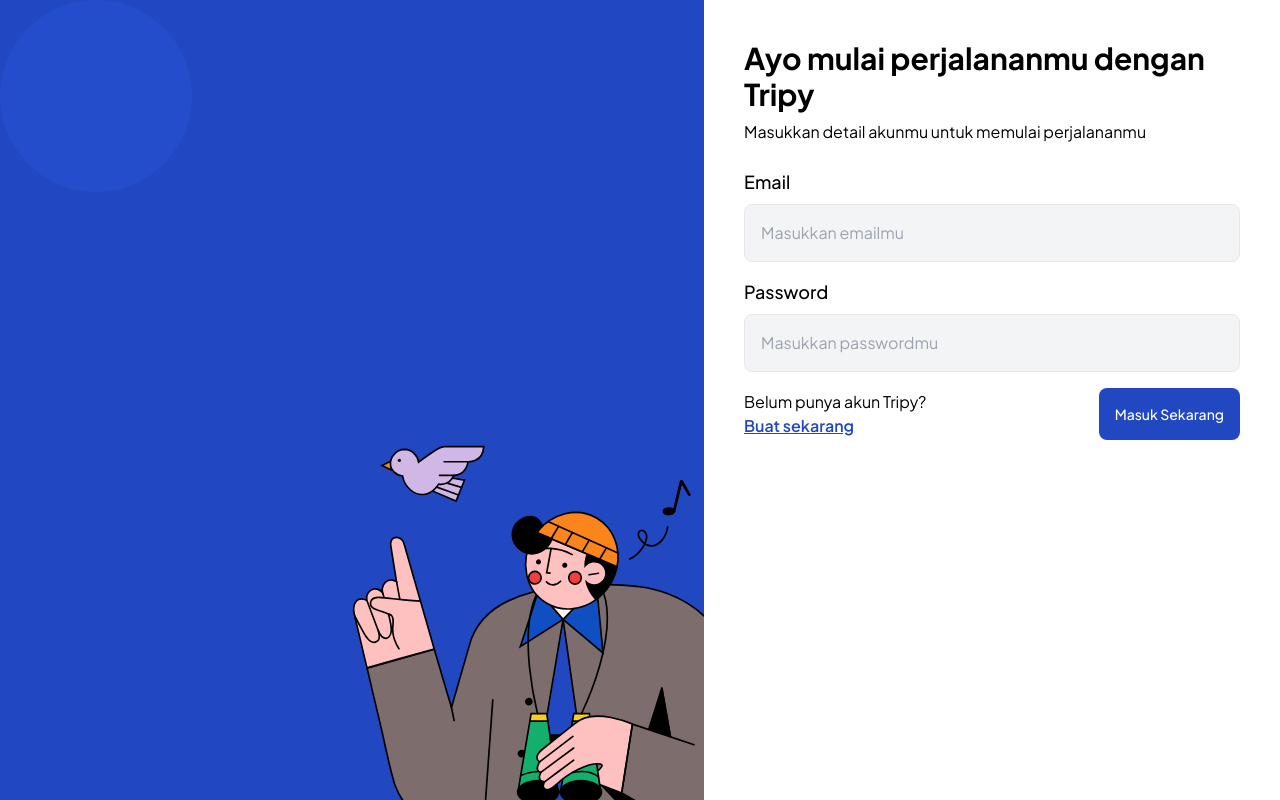
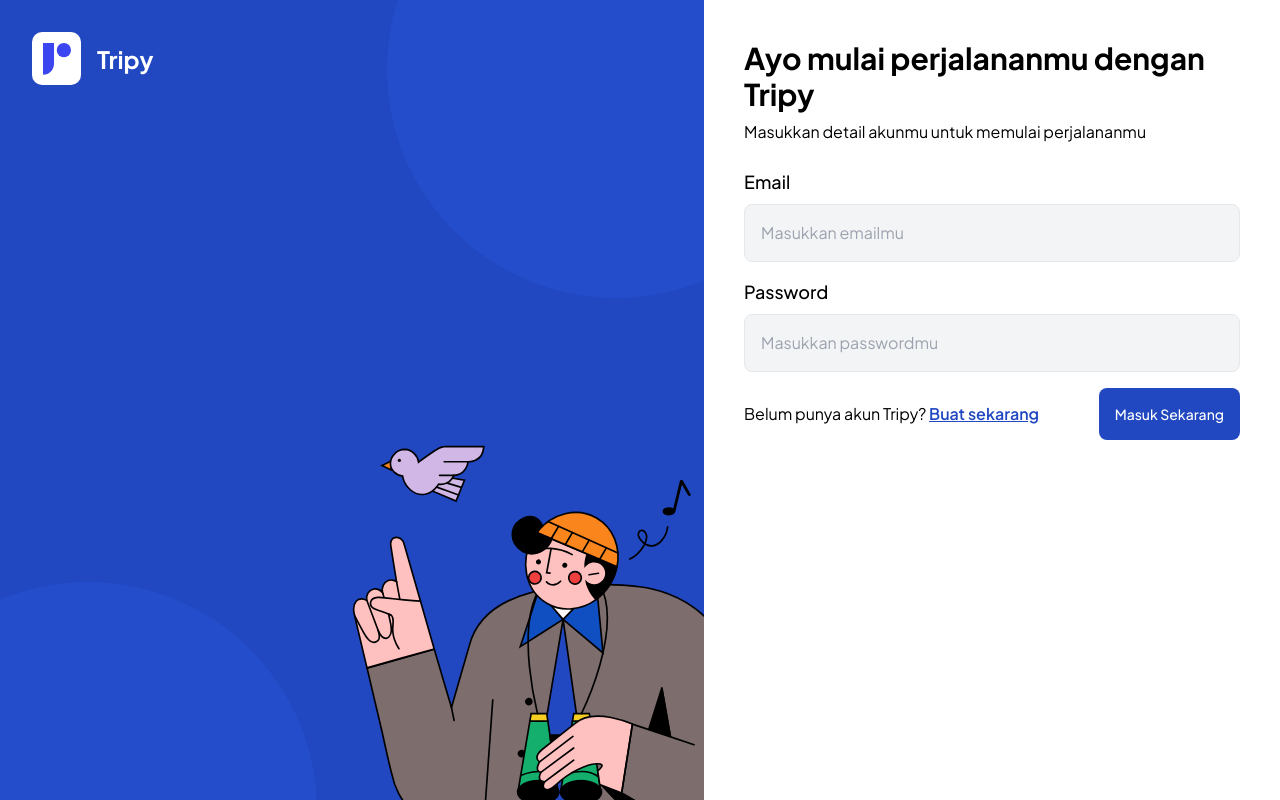
Before and after one commit to ldriko/tripy-client, a Nuxt app: page /login in a window 1280 px wide. Shown: the top 800 px of the page. Built offline with nearby package versions, Linux system fonts and the light colour scheme; no server answers.

Commit message:
Auth layout

```diff
--- a/components/TextLink.vue
+++ b/components/TextLink.vue
@@ -1,5 +1,17 @@
+<script setup>
+const props = defineProps({
+  to: {
+    type: String,
+    required: true,
+  },
+})
+</script>
+
 <template>
-  <div class="text-primary font-semibold underline">
+  <nuxt-link
+    :to="props.to"
+    class="text-primary font-semibold underline"
+  >
     <slot />
-  </div>
+  </nuxt-link>
 </template>
--- a/layouts/auth.vue
+++ b/layouts/auth.vue
@@ -1,11 +1,23 @@
 <template>
   <div class="min-h-screen flex">
-    <div class="flex-grow bg-primary relative">
-      <app-icon class="absolute w-1/2 bottom-0 right-0" name="login"/>
-      <div class="bg-primary-variant rounded-full w-48 h-48 top-0 right-0"></div>
+    <div class="flex-grow bg-primary relative p-8">
+      <div class="flex gap-4 items-center text-2xl text-white font-bold">
+        <app-icon name="logo-white" />
+        Tripy
+      </div>
+      <app-icon
+        class="absolute w-1/2 bottom-0 right-0 z-10"
+        name="login"
+      />
+      <span
+        class="bg-primary-variant rounded-full w-[65%] aspect-square absolute -top-[20%] -right-[20%]"
+      />
+      <span
+        class="bg-primary-variant rounded-full w-[65%] aspect-square absolute -bottom-[30%] -left-[20%]"
+      />
     </div>
-    <div class="flex-shrink-0 max-w-xl w-full p-10">
-      <slot/>
+    <div class="flex-shrink-0 max-w-xl w-full p-10 bg-white z-10">
+      <slot />
     </div>
   </div>
 </template>
--- a/pages/login.vue
+++ b/pages/login.vue
@@ -4,24 +4,24 @@
 import TextLink from '~/components/TextLink.vue'
 
 useHead({
-  title: 'Tripy'
+  title: 'Tripy',
 })
 definePageMeta({
   layout: 'auth',
-  middleware: 'guest'
+  middleware: 'guest',
 })
 
 const session = useSessionStore()
 
 const form = reactive({
   email: null,
-  password: null
+  password: null,
 })
 
 const login = async () => {
   const { error } = await useRequest('/auth/login', {
     method: 'POST',
-    body: form
+    body: form,
   })
 
   if (error && error.status === 422) {
@@ -38,11 +38,24 @@
   <h1 class="text-3xl font-bold mb-2">Ayo mulai perjalananmu dengan Tripy</h1>
   <div class="mb-6">Masukkan detail akunmu untuk memulai perjalananmu</div>
   <form @submit.prevent="login">
-    <text-field v-model="form.email" label="Email" placeholder="Masukkan emailmu" required type="email"/>
-    <text-field v-model="form.password" label="Password" placeholder="Masukkan passwordmu" required type="password"/>
+    <text-field
+      v-model="form.email"
+      label="Email"
+      placeholder="Masukkan emailmu"
+      required
+      type="email"
+    />
+    <text-field
+      v-model="form.password"
+      label="Password"
+      placeholder="Masukkan passwordmu"
+      required
+      type="password"
+    />
     <div class="flex gap-4 justify-between items-center">
-      <div>Belum punya akun Tripy?
-        <text-link>Buat sekarang</text-link>
+      <div>
+        Belum punya akun Tripy?
+        <text-link to="/register">Buat sekarang</text-link>
       </div>
       <app-button type="submit">Masuk Sekarang</app-button>
     </div>
```
Also changed, not shown: public/icons/logo-white.svg (added), 1 other file (tests, documents, lock files or other folders).
